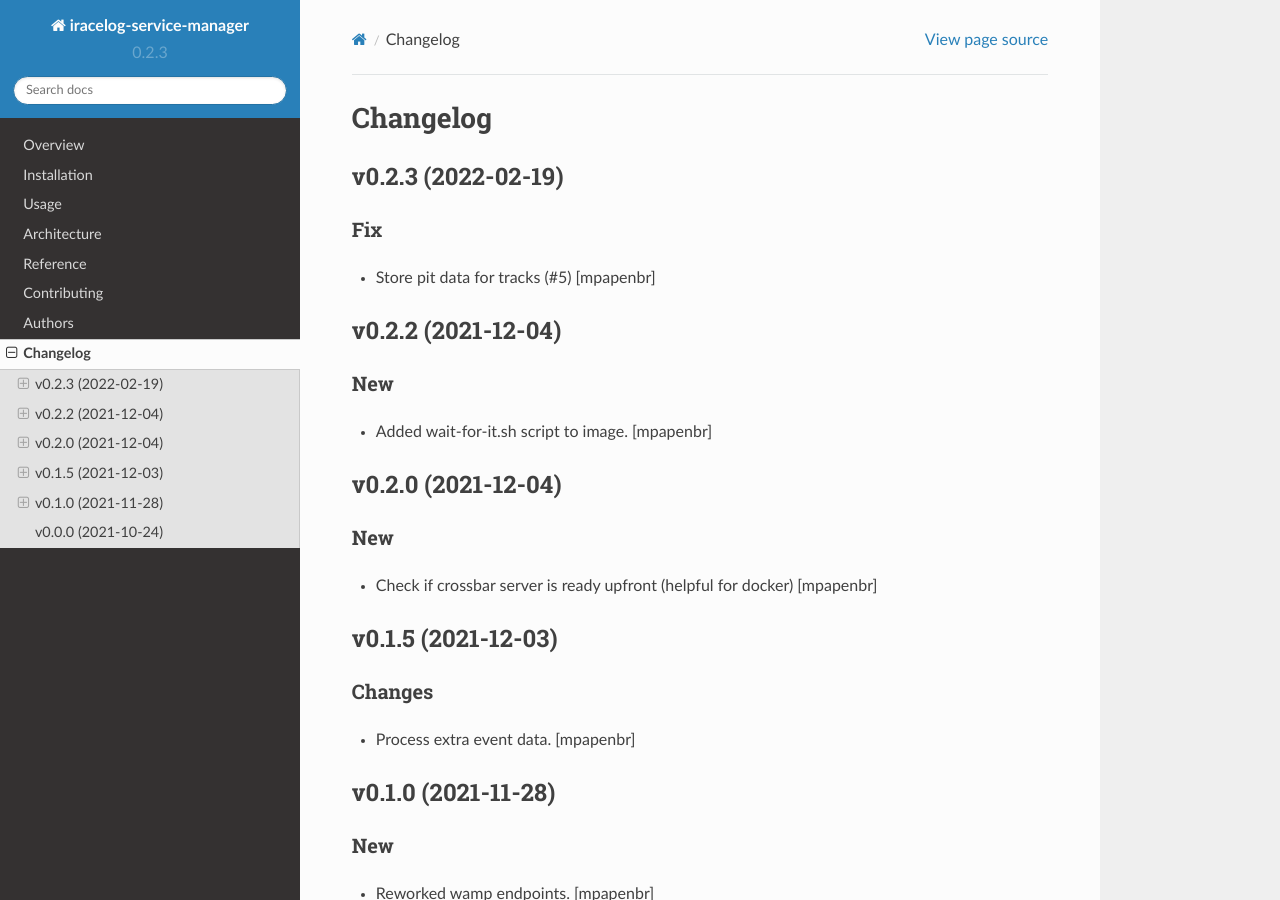
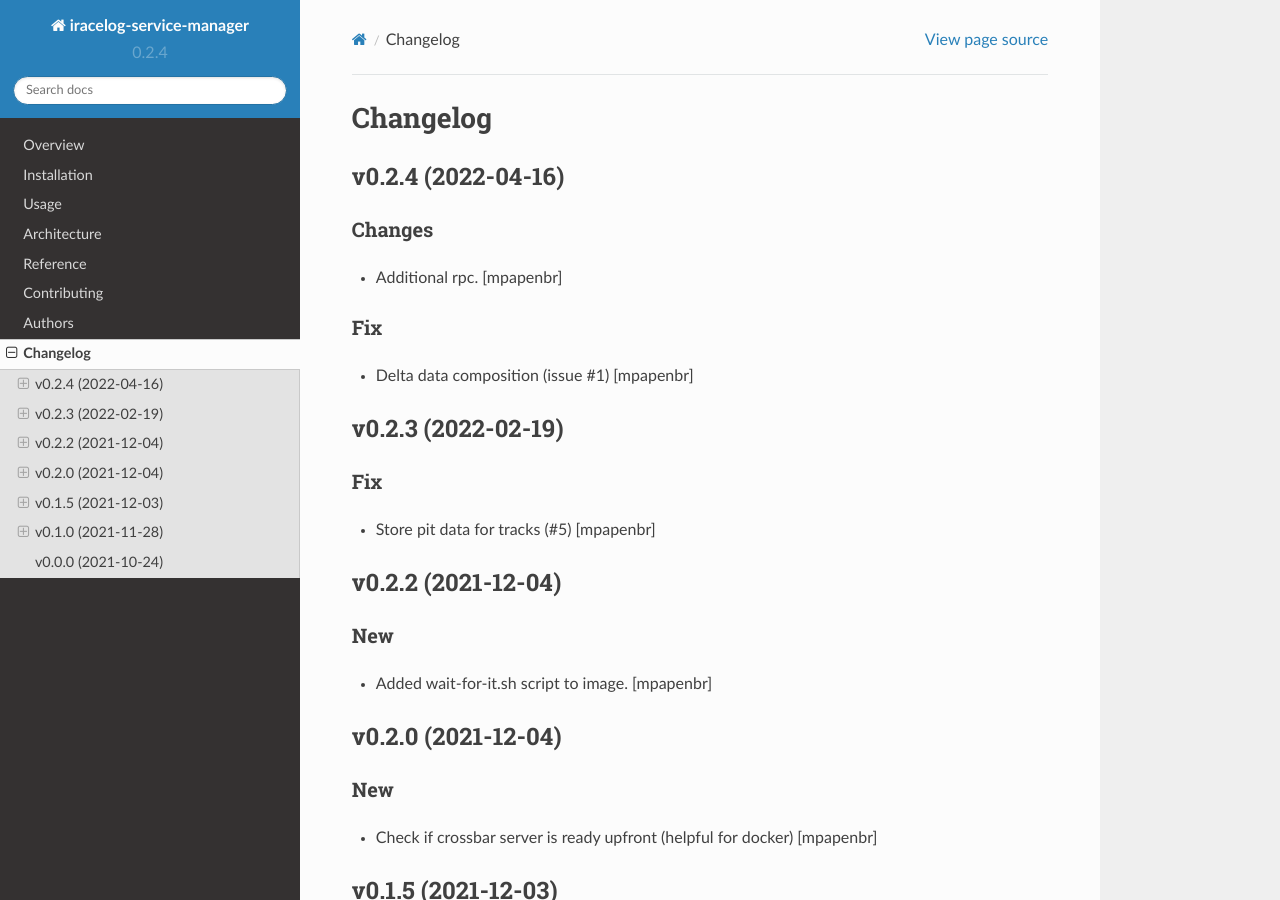
Before and after one commit to mpapenbr/iracelog-service-manager, a Sphinx documentation site: the page built from docs/changelog.rst, in a window 1280 px wide and 900 px high. Built offline with Sphinx 7.4.7 and the Read the Docs theme 2.0.0, drawn with Linux system fonts in a browser that asks for light colours.

Commit message:
Bump version: 0.2.3 → 0.2.4

```diff
--- a/CHANGELOG.rst
+++ b/CHANGELOG.rst
@@ -1,5 +1,17 @@
 Changelog
 =========
+
+
+v0.2.4 (2022-04-16)
+-------------------
+
+Changes
+~~~~~~~
+- Additional rpc. [mpapenbr]
+
+Fix
+~~~
+- Delta data composition (issue #1) [mpapenbr]
 
 
 v0.2.3 (2022-02-19)
--- a/README.rst
+++ b/README.rst
@@ -22,9 +22,9 @@ Overview
     :target: https://codecov.io/github/mpapenbr/iracelog-service-manager
 
 
-.. |commits-since| image:: https://img.shields.io/github/commits-since/mpapenbr/iracelog-service-manager/v0.2.3.svg
+.. |commits-since| image:: https://img.shields.io/github/commits-since/mpapenbr/iracelog-service-manager/v0.2.4.svg
     :alt: Commits since latest release
-    :target: https://github.com/mpapenbr/iracelog-service-manager/compare/v0.2.3...main
+    :target: https://github.com/mpapenbr/iracelog-service-manager/compare/v0.2.4...main
 
 
 
--- a/docs/conf.py
+++ b/docs/conf.py
@@ -20,7 +20,7 @@ project = 'iracelog-service-manager'
 year = '2021'
 author = 'Markus Papenbrock'
 copyright = '{0}, {1}'.format(year, author)
-version = release = '0.2.3'
+version = release = '0.2.4'
 
 pygments_style = 'trac'
 templates_path = ['.']
--- a/setup.py
+++ b/setup.py
@@ -23,7 +23,7 @@ def read(*names, **kwargs):
 
 setup(
     name='iracelog-service-manager',
-    version='0.2.3',
+    version='0.2.4',
     license='Apache-2.0',
     description='Managing services for iRacelog backend.',
     long_description='%s\n%s' % (
--- a/src/iracelog_service_manager/__init__.py
+++ b/src/iracelog_service_manager/__init__.py
@@ -1 +1 @@
-__version__ = '0.2.3'
+__version__ = '0.2.4'
```
Also changed, not shown: .bumpversion.cfg.
